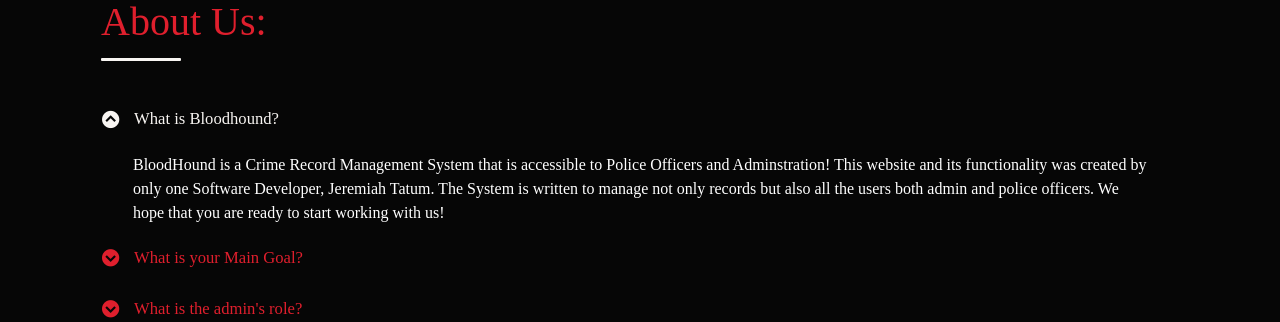
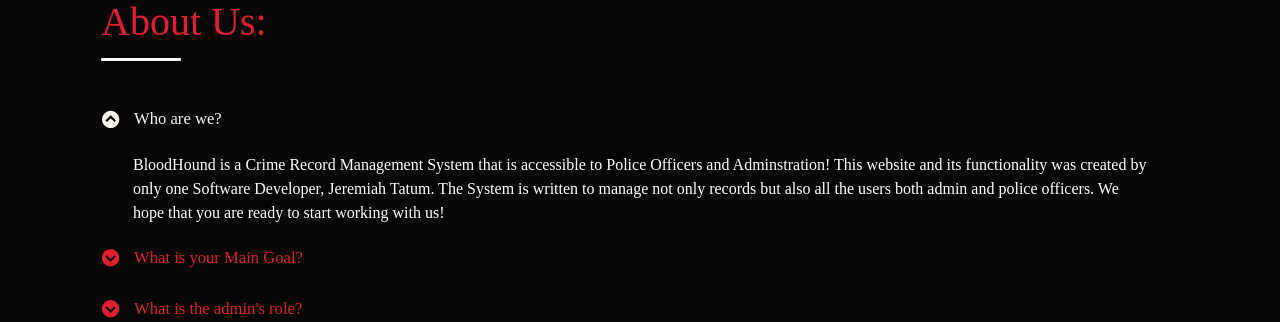
Before and after one commit to jtatum2101/BloodHound, a PHP site: page / in a window 1280 px wide. Shown: the part 886-1208 px from the top of the page. Run offline with PHP 8.4, Linux system fonts and the light colour scheme.

Commit message:
Editing About Us page.

```diff
--- a/index.php
+++ b/index.php
@@ -177,7 +177,7 @@ if($_POST){
                                     <a class="btn btn-link" data-toggle="collapse" data-target="#collapseOne"
                                         aria-expanded="true" aria-controls="collapseOne"
                                         style="font-family: 'Playfair Display', serif;"><i
-                                            class="fa fa-chevron-circle-down"></i> What is Bloodhound?</a>
+                                            class="fa fa-chevron-circle-down"></i> Who are we?</a>
                                 </h2>
                             </div>
                             <div id="collapseOne" class="collapse show" aria-labelledby="headingOne"
@@ -205,7 +205,7 @@ if($_POST){
                                 data-parent="#accordionExample">
                                 <div class="card-body" style="font-family: 'Playfair Display', serif;">BloodHound's main
                                     goal is to reach to all the police stations across
-                                    the United States. We are currently based in Mississippi and have about 10 counties
+                                    the United States. We are currently based in Mississippi and have 10 counties
                                     in Mississippi!</div>
                             </div>
                         </div>
```
